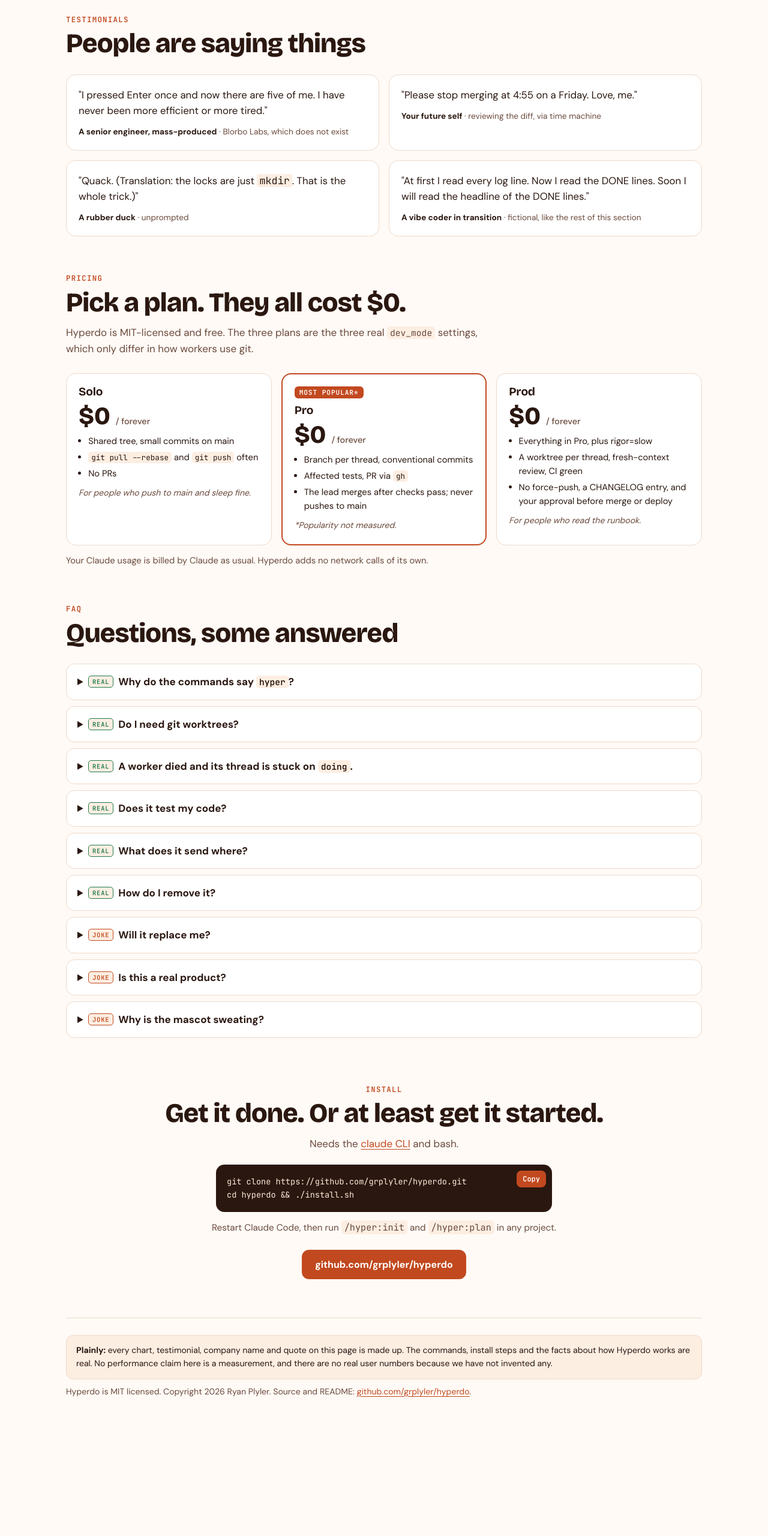
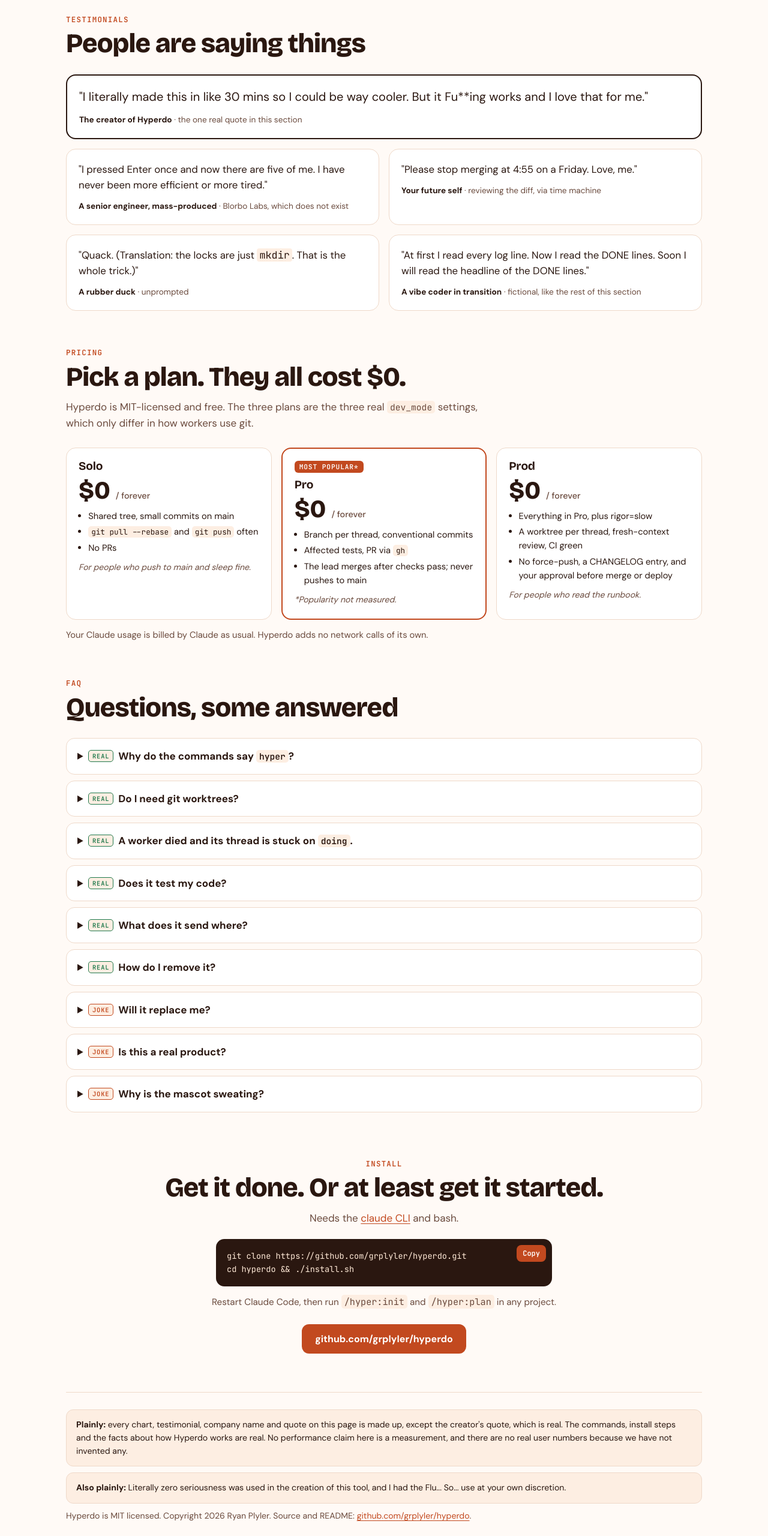
Before and after one commit to grplyler/hyperdo, a plain HTML site: page docs/index.html in a window 1280 px wide. Shown: the part 4100-6660 px from the top of the page at 60% size. Before the commit the page ends 6478 px from the top, so only its background shows below. Drawn offline with nearby package versions, Linux system fonts and the light colour scheme.

Commit message:
feat: add creator testimonial and second disclaimer to landing page
Co-Authored-By: Claude Fable 5.2 <noreply@anthropic.com>
Claude-Session: https://claude.ai/code/session_01XGVB5P2zykgZKuHFhjYXap

```diff
--- a/docs/index.html
+++ b/docs/index.html
@@ -207,6 +207,8 @@ code, pre { font-family: var(--font-mono); }
 .quote p { font-size: 1.05rem; }
 .quote footer { margin-top: 12px; font-size: 0.85rem; color: var(--ink-2); }
 .quote footer b { color: var(--ink); }
+.quote.creator { grid-column: 1 / -1; border-width: 2px; border-color: var(--ink); }
+.quote.creator p { font-size: 1.25rem; }
 
 /* pricing */
 .price { text-align: left; }
@@ -473,6 +475,7 @@ footer.site .disc { color: var(--ink); background: var(--surface-2); border: 1px
   <p class="eyebrow">Testimonials</p>
   <h2 style="margin-top:10px">People are saying things</h2>
   <div class="quotes">
+    <blockquote class="quote creator"><p>"I literally made this in like 30 mins so I could be way cooler. But it Fu**ing works and I love that for me."</p><footer><b>The creator of Hyperdo</b> · the one real quote in this section</footer></blockquote>
     <blockquote class="quote"><p>"I pressed Enter once and now there are five of me. I have never been more efficient or more tired."</p><footer><b>A senior engineer, mass-produced</b> · Blorbo Labs, which does not exist</footer></blockquote>
     <blockquote class="quote"><p>"Please stop merging at 4:55 on a Friday. Love, me."</p><footer><b>Your future self</b> · reviewing the diff, via time machine</footer></blockquote>
     <blockquote class="quote"><p>"Quack. (Translation: the locks are just <code style="background:var(--surface-2);padding:0 4px;border-radius:4px">mkdir</code>. That is the whole trick.)"</p><footer><b>A rubber duck</b> · unprompted</footer></blockquote>
@@ -519,7 +522,8 @@ cd hyperdo &amp;&amp; ./install.sh</pre><button class="copy" type="button" data-
 </section>
 
 <footer class="site">
-  <p class="disc"><b>Plainly:</b> every chart, testimonial, company name and quote on this page is made up. The commands, install steps and the facts about how Hyperdo works are real. No performance claim here is a measurement, and there are no real user numbers because we have not invented any.</p>
+  <p class="disc"><b>Plainly:</b> every chart, testimonial, company name and quote on this page is made up, except the creator's quote, which is real. The commands, install steps and the facts about how Hyperdo works are real. No performance claim here is a measurement, and there are no real user numbers because we have not invented any.</p>
+  <p class="disc"><b>Also plainly:</b> Literally zero seriousness was used in the creation of this tool, and I had the Flu... So... use at your own discretion.</p>
   <p>Hyperdo is MIT licensed. Copyright 2026 Ryan Plyler. Source and README: <a href="https://github.com/grplyler/hyperdo">github.com/grplyler/hyperdo</a>.</p>
 </footer>
 
```
